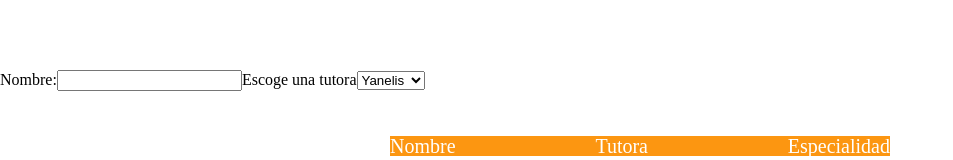
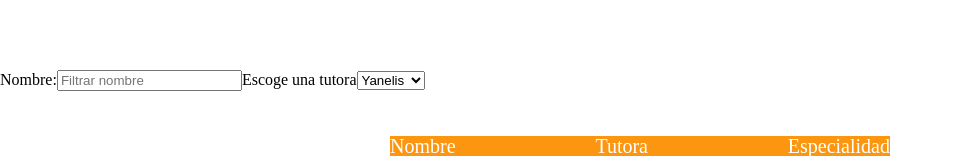
Before and after one commit to Adalab/modulo-3-evaluacion-intermedia-BarbaraGB1, a React (Create React App) app: page / in a window 1280 px wide. Shown: the part 165-325 px from the top of the page, without its empty margins (0-953 px from the left). Built offline with nearby package versions, Linux system fonts and the light colour scheme.

Commit message:
bonus filterName

```diff
--- a/src/components/App.js
+++ b/src/components/App.js
@@ -9,6 +9,7 @@ function App() {
     counselor: '',
     speciality:'',
   });
+  const [search, setSearch] = useState('');
 
   const handleAdd = (ev) =>{
     setNewAda({...newAda,[ev.target.id]: ev.target.value})
@@ -18,8 +19,12 @@ function App() {
     ev.preventDefault()
     setAllAdalabers([...allAdalabers, newAda])
   }
-
-  const htmlAda = allAdalabers.map((oneAda, index) => {
+  const handleSearch = (ev) => {
+    setSearch(ev.target.value);
+  }
+  const htmlAda = allAdalabers
+  .filter((oneAda) =>oneAda.name.toLowerCase().includes(search.toLowerCase()))
+  .map((oneAda, index) => {
     return (
       <tr key={index} className="eachproperty">
         <td className="eachtd">{oneAda.name}</td>
@@ -29,12 +34,18 @@ function App() {
     );
   });
 
+
+
   return (
     <div className="container">
       <h1 className="title">ADALABERS</h1>
       <form>
-        <label htmlFor="">Nombre:</label>
-        <input></input>
+        <label htmlFor="searchName">Nombre:</label>
+        <input onInput={handleSearch} type="search"
+            name="searchId"
+            id='searchId'
+            placeholder="Filtrar nombre"
+            value={search}></input>
         <label>Escoge una tutora</label>
         <select>
           <option value='yanelis'>Yanelis</option>
```
